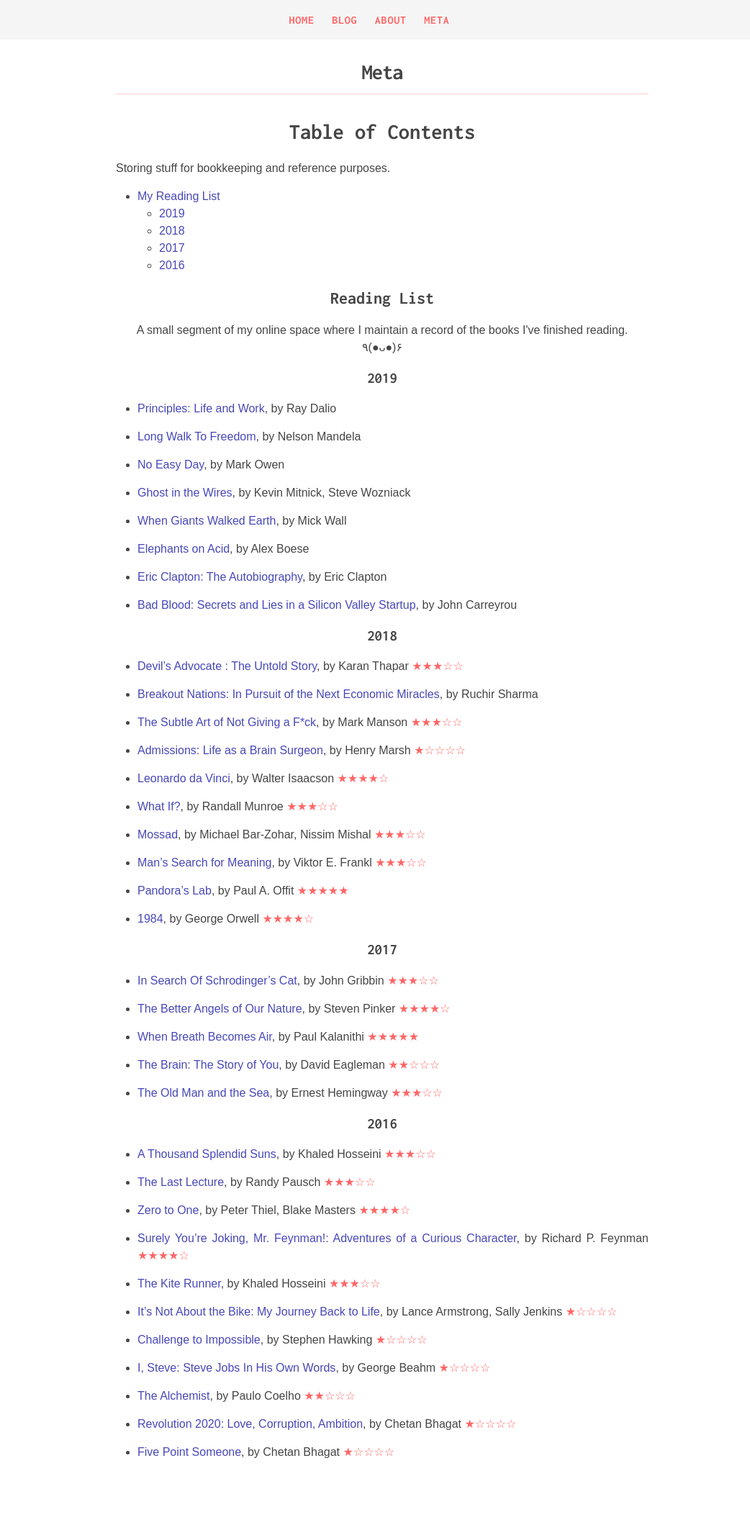
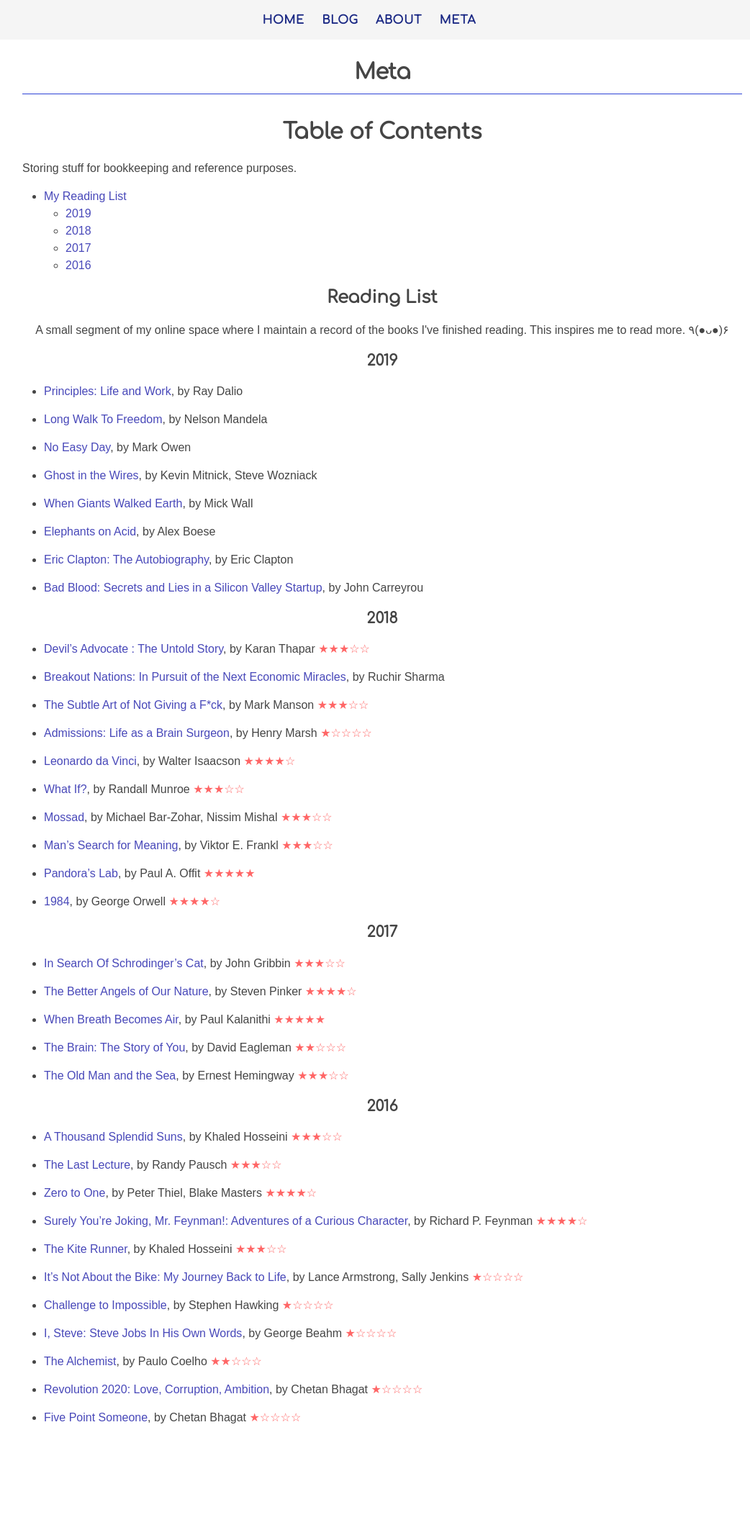
Before and after one commit to lprimeroo/saruftw.github.io.old, a Jekyll site: the page built from meta.md, in a window 1280 px wide. Shown: the whole page at 72% size, without its empty margins (109-1151 px from the left). Built offline with Jekyll 4.4.1, drawn with Linux system fonts in a browser that asks for light colours; nearby versions of some CDN libraries; after the commit the page ends 2078 px from its top, so only the background shows below that.

Commit message:
New changed random commit

```diff
--- a/_includes/head.html
+++ b/_includes/head.html
@@ -18,8 +18,6 @@
   <link rel="alternate" type="application/rss+xml" title="{{ site.title }}" href="{{ "/feed.xml" | prepend: site.baseurl | prepend: site.url }}" />
 
   <link rel="stylesheet" href="https://maxcdn.bootstrapcdn.com/font-awesome/4.3.0/css/font-awesome.min.css">
-  <link href='https://fonts.googleapis.com/css?family=Lato' rel='stylesheet' type='text/css'>
-  <link href='https://fonts.googleapis.com/css?family=Quicksand' rel='stylesheet' type='text/css'>
-  <link href='https://fonts.googleapis.com/css?family=Inconsolata:400,700' rel='stylesheet' type='text/css'>
+  <link href="https://fonts.googleapis.com/css?family=Comfortaa|Lato|Quicksand" rel="stylesheet">
   <script src="https://cdnjs.cloudflare.com/ajax/libs/mathjax/2.7.0/MathJax.js?config=TeX-AMS-MML_HTMLorMML" type="text/javascript"></script>
 </head>
--- a/_sass/_base.scss
+++ b/_sass/_base.scss
@@ -139,8 +139,7 @@
 /* Wrapper
  * ============================================== */
     .wrapper {
-        max-width: -webkit-calc(#{$content-width} - (#{$spacing-unit} * 2));
-        max-width:         calc(#{$content-width} - (#{$spacing-unit} * 2));
+        max-width: 1000px;
         margin-right: auto;
         margin-left: auto;
         padding-right: $spacing-unit;
--- a/_sass/_layout.scss
+++ b/_sass/_layout.scss
@@ -211,11 +211,11 @@
   }
 
   .post-paging .left {
-      margin-left: -440px;
+      margin-left: -600px;
   }
 
   .post-paging .right {
-      margin-left: 410px;
+      margin-left: 600px;
   }
 
   .post-up a {
--- a/css/main.scss
+++ b/css/main.scss
@@ -5,7 +5,7 @@
 // Our variables
 $base-font-family: 'entypo', sans-serif;
 $base-font-size:   16px;
-$post-font-family: 'Inconsolata', monospace;
+$post-font-family: 'Comfortaa', cursive;
 $small-font-size:  $base-font-size * 0.895;
 $large-font-size:  $base-font-size * 1.40;
 
@@ -15,7 +15,7 @@
 
 $text-color:       #454545;
 $background-color: #fff;
-$brand-color:      #ff6666; //#eb5a5b;
+$brand-color:      #1a2884; //#eb5a5b;
 $brand-color-light:lighten($brand-color, 20%);
 
 $grey-color:       #828282;
--- a/meta.md
+++ b/meta.md
@@ -20,7 +20,7 @@
 ## Reading List
 
 <p align="center">
-  A small segment of my online space where I maintain a record of the books I've finished reading. ٩(●ᴗ●)۶
+  A small segment of my online space where I maintain a record of the books I've finished reading. This inspires me to read more. ٩(●ᴗ●)۶
 </p>
 
 ### 2019
```
Also changed, not shown: about.md (+3 -2 lines).
